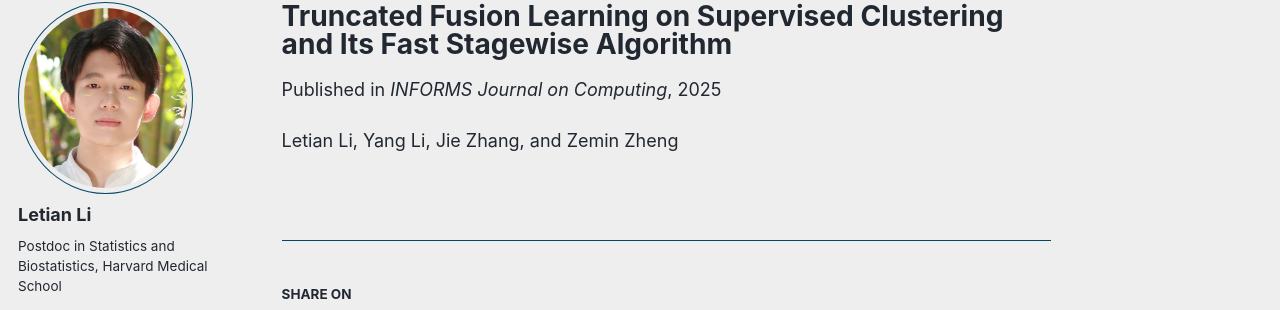
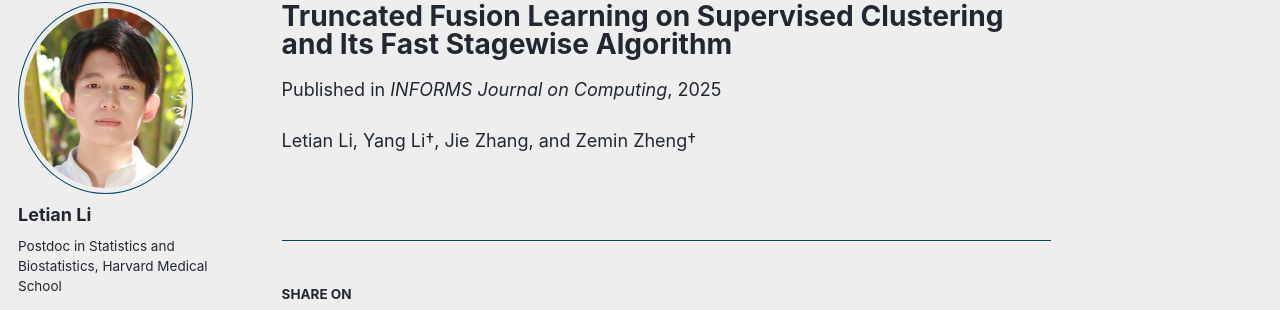
Before and after one commit to letianli059/letianli059.github.io, a Jekyll site: the page built from _publications/TRUE.md, in a window 1280 px wide. Shown: the part 97-407 px from the top of the page. Built offline with Jekyll 4.4.1, drawn with Linux system fonts in a browser that asks for light colours; some web fonts are replaced; a script bundle is joined from its source files by our own code; library files that are not in the unit come from our copies.

```diff
--- a/_publications/TRUE.md
+++ b/_publications/TRUE.md
@@ -12,4 +12,4 @@ bibtexurl:
 citation:
 ---
 
-Letian Li, Yang Li, Jie Zhang, and Zemin Zheng
+Letian Li, Yang Li†, Jie Zhang, and Zemin Zheng†
```
